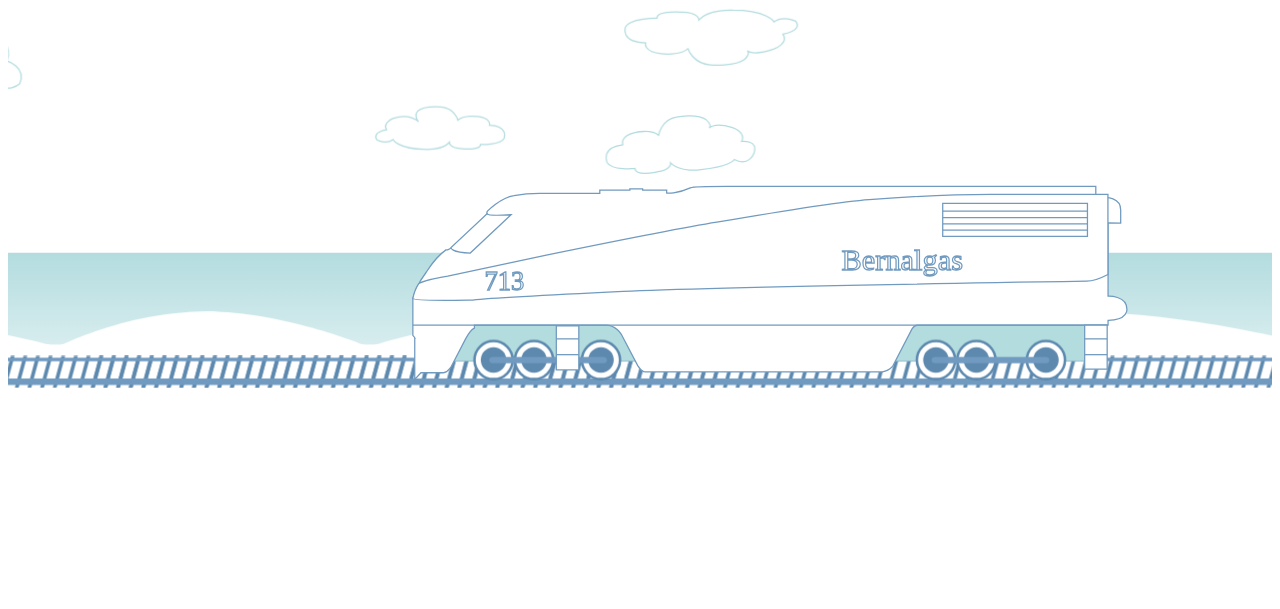
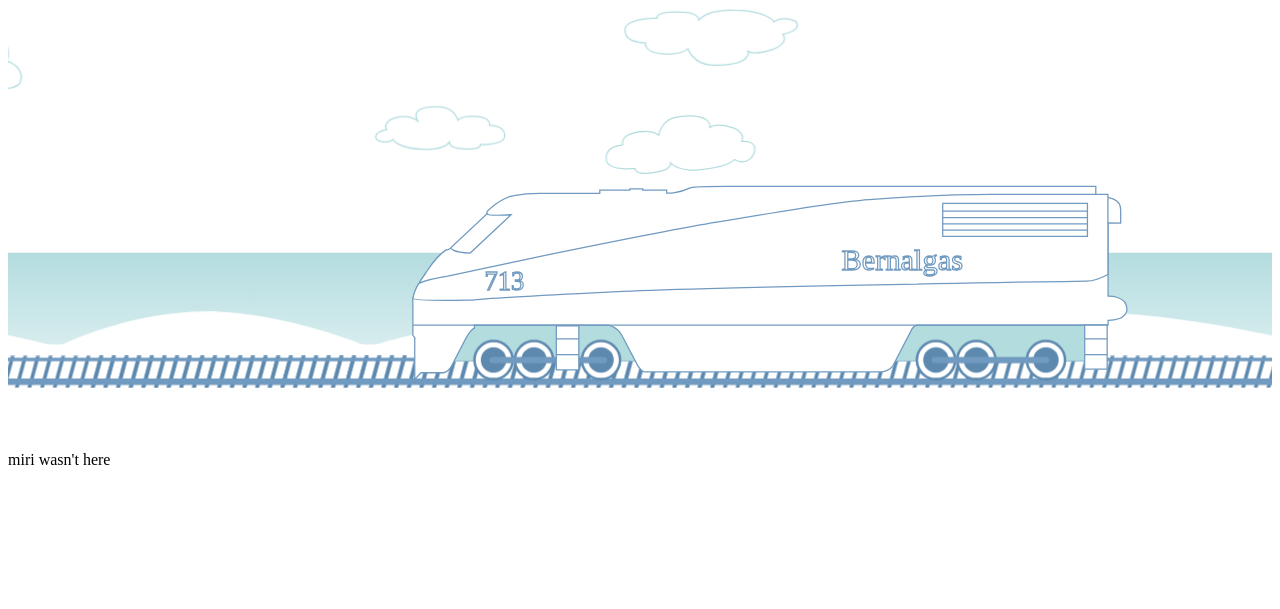
Before and after one commit to bernal9913/kfreeze_restAPI, a Flask app: page / in a window 1280 px wide. Shown: the part 191-800 px from the top of the page. Run offline with Flask 2, Linux system fonts and the light colour scheme; some libraries are stand-ins or nearby versions.

Commit message:
correcoion por el bien de la trama

```diff
--- a/templates/index1.html
+++ b/templates/index1.html
@@ -427,5 +427,6 @@
 <!--
   Eliminado por el bien de la trama
 -->
+miri wasn't here
 </body>
 </html>
```
